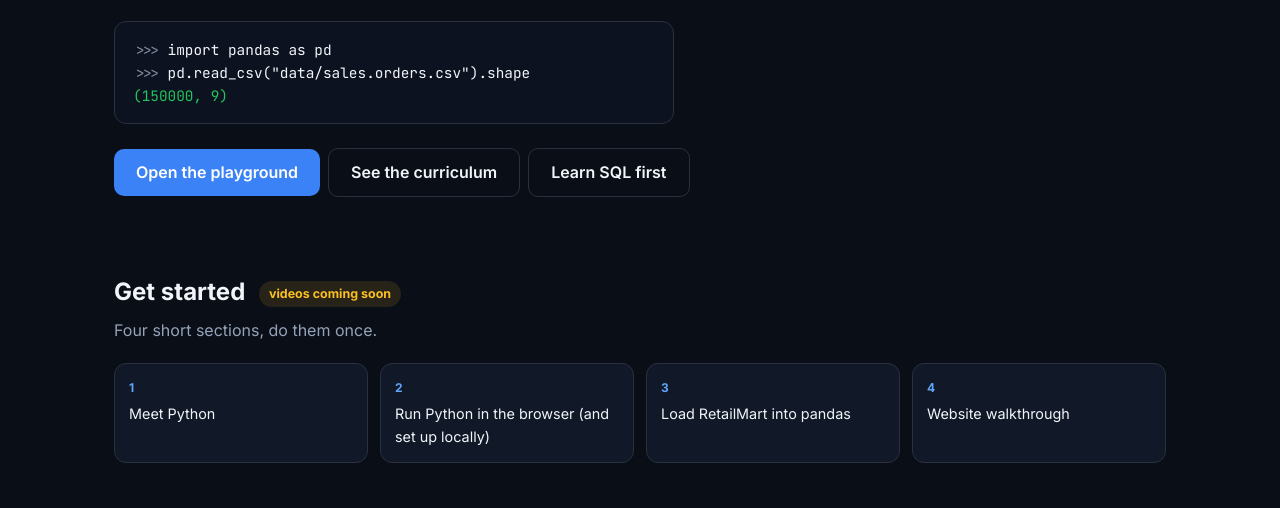
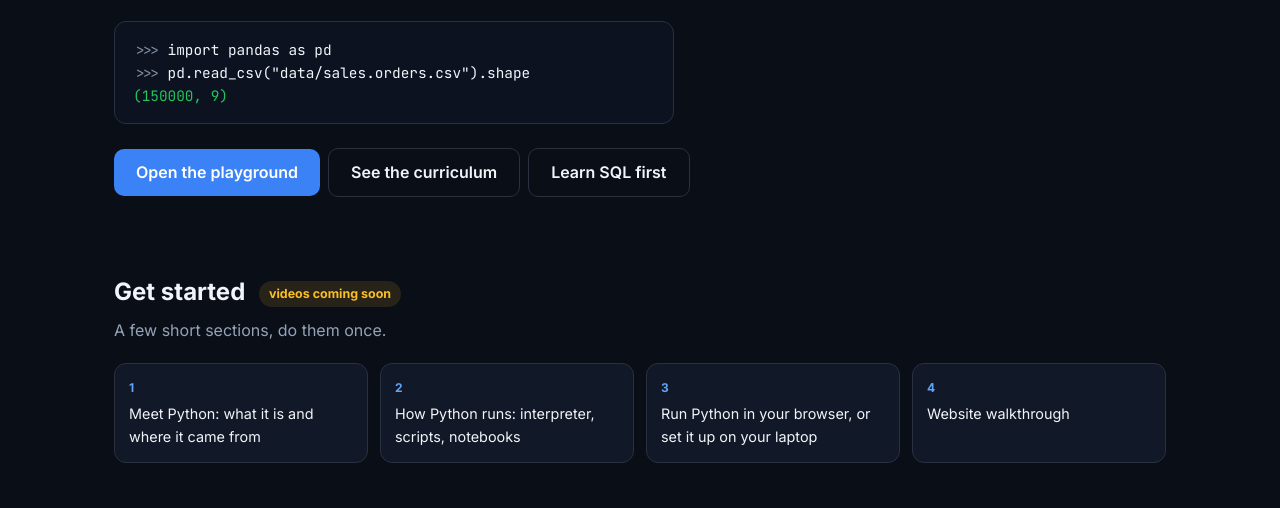
Before and after one commit to TheShiraverse/import-theshiraverse, a plain HTML site: page index.html in a window 1280 px wide. Shown: the part 277-785 px from the top of the page. Drawn offline with Linux system fonts and the light colour scheme.

Commit message:
docs: no Load RetailMart section in Get started; home page steps updated
Co-Authored-By: Claude Sonnet 5.5 <noreply@anthropic.com>

```diff
--- a/index.html
+++ b/index.html
@@ -53,8 +53,8 @@ h2{font-size:1.5rem;margin:48px 0 6px}.sub{color:var(--text2);margin-bottom:20px
 <a class="btn" href="/playground/">Open the playground</a><a class="btn s" href="#curriculum">See the curriculum</a><a class="btn s" href="https://sql.theshiraverse.com">Learn SQL first</a>
 </section>
 <h2 id="get-started">Get started <span class="soon">videos coming soon</span></h2>
-<p class="sub">Four short sections, do them once.</p>
-<div class="steps"><div><b>1</b>Meet Python</div><div><b>2</b>Run Python in the browser (and set up locally)</div><div><b>3</b>Load RetailMart into pandas</div><div><b>4</b>Website walkthrough</div></div>
+<p class="sub">A few short sections, do them once.</p>
+<div class="steps"><div><b>1</b>Meet Python: what it is and where it came from</div><div><b>2</b>How Python runs: interpreter, scripts, notebooks</div><div><b>3</b>Run Python in your browser, or set it up on your laptop</div><div><b>4</b>Website walkthrough</div></div>
 <h2 id="curriculum">Curriculum</h2>
 <p class="sub">Six modules, topic by topic, no calendar. Every topic answers "how did I do this in SQL?".</p>
 <div class="grid"><div class="mod"><span class="n mono">Module 1</span><h3>Python Foundations</h3><p>Variables, strings, lists, dicts, loops, functions, files.</p><span class="t">14 topics</span></div><div class="mod"><span class="n mono">Module 2</span><h3>NumPy &amp; pandas Basics</h3><p>DataFrames, selecting, filtering, missing values, types.</p><span class="t">10 topics</span></div><div class="mod"><span class="n mono">Module 3</span><h3>Analysis with pandas</h3><p>groupby, pivot, merge, windows, cleaning, time series.</p><span class="t">8 topics</span></div><div class="mod"><span class="n mono">Module 4</span><h3>Visualisation &amp; Storytelling</h3><p>matplotlib, seaborn, charts that make a point.</p><span class="t">5 topics</span></div><div class="mod"><span class="n mono">Module 5</span><h3>Analyst Toolkit</h3><p>SQL from Python, cohorts, funnels, A/B tests, automation.</p><span class="t">7 topics</span></div><div class="mod"><span class="n mono">Module 6</span><h3>Interview Prep &amp; Capstone</h3><p>Python and pandas interview patterns, a full RetailMart project.</p><span class="t">4 parts</span></div></div>
```
Also changed, not shown: 1 other file.
